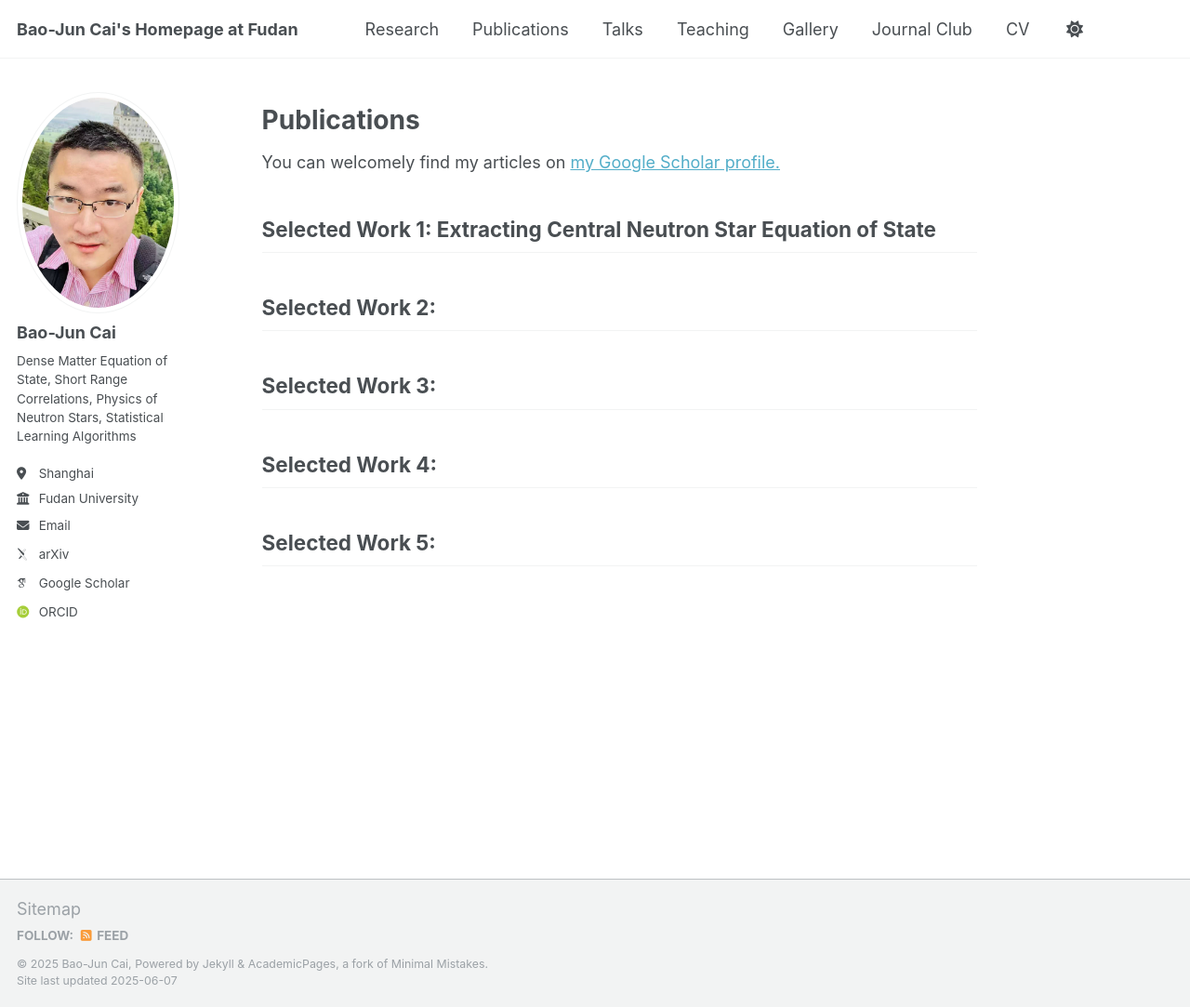
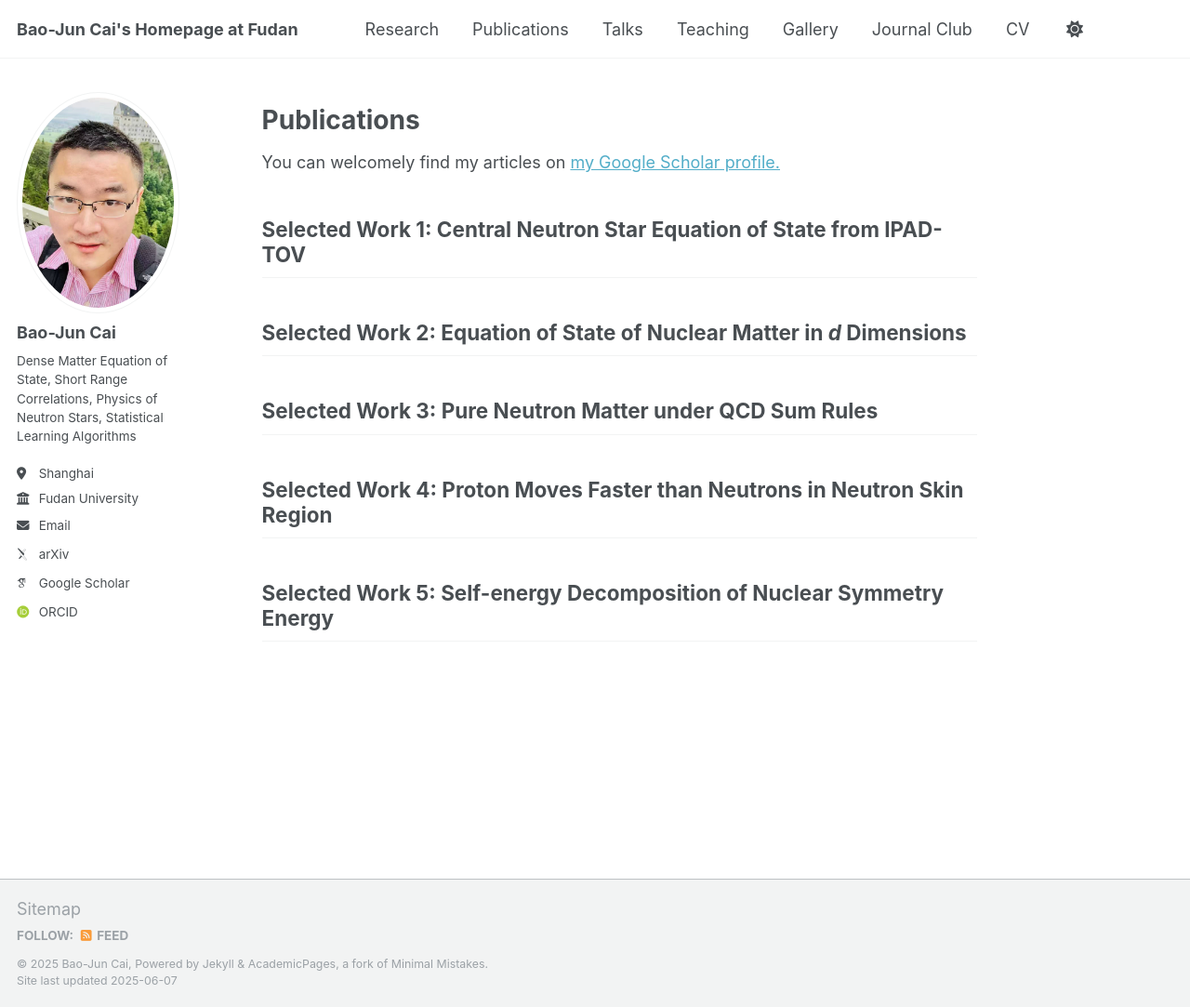
Before and after one commit to bjcai-phys/bjcai-phys.github.io, a Jekyll site: the page built from _pages/pubs.md, in a window 1280 px wide and 1083 px high. Shown: the whole window at 93% size. Built offline with Jekyll 4.4.1, drawn with Linux system fonts in a browser that asks for light colours; some web fonts are replaced.

Commit message:
Update pubs.md

```diff
--- a/_pages/pubs.md
+++ b/_pages/pubs.md
@@ -10,12 +10,12 @@ author_profile: true
 You can welcomely find my articles on <a href="https://scholar.google.com/citations?hl=en&user=Sji0PwMAAAAJ&view_op=list_works&sortby=pubdate" target="_blank">my Google Scholar profile.</a>
 
 
-## Selected Work 1: Extracting Central Neutron Star Equation of State
+## Selected Work 1: Central Neutron Star Equation of State from IPAD-TOV
 
-## Selected Work 2:
+## Selected Work 2: Equation of State of Nuclear Matter in *d* Dimensions
 
-## Selected Work 3:
+## Selected Work 3: Pure Neutron Matter under QCD Sum Rules
 
-## Selected Work 4:
+## Selected Work 4: Proton Moves Faster than Neutrons in Neutron Skin Region
 
-## Selected Work 5:
+## Selected Work 5: Self-energy Decomposition of Nuclear Symmetry Energy
```
